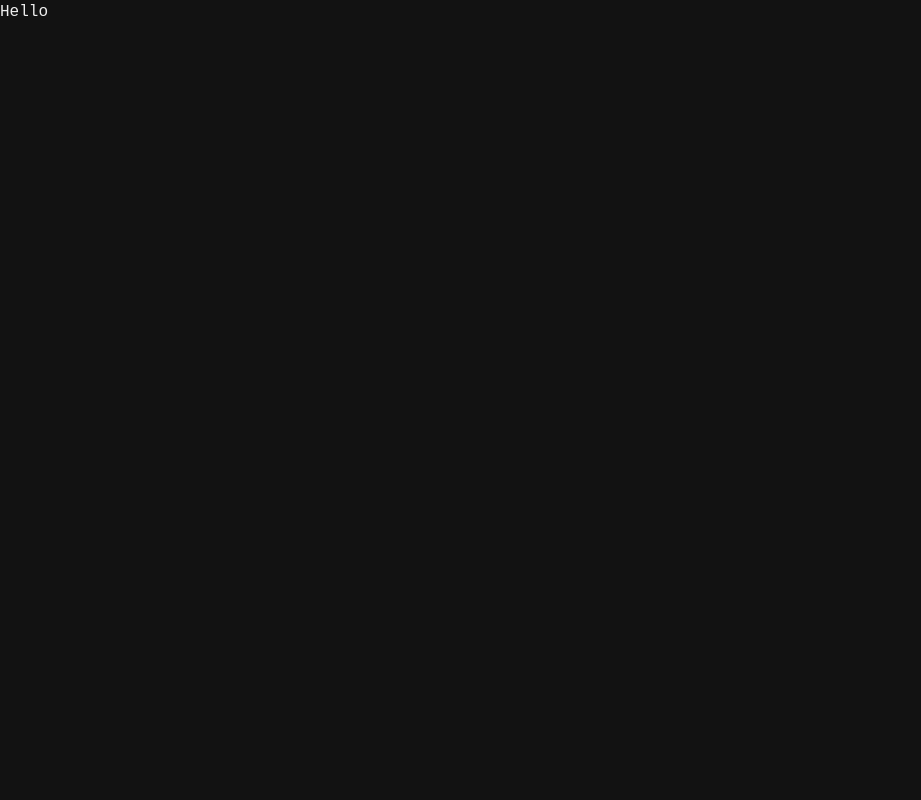
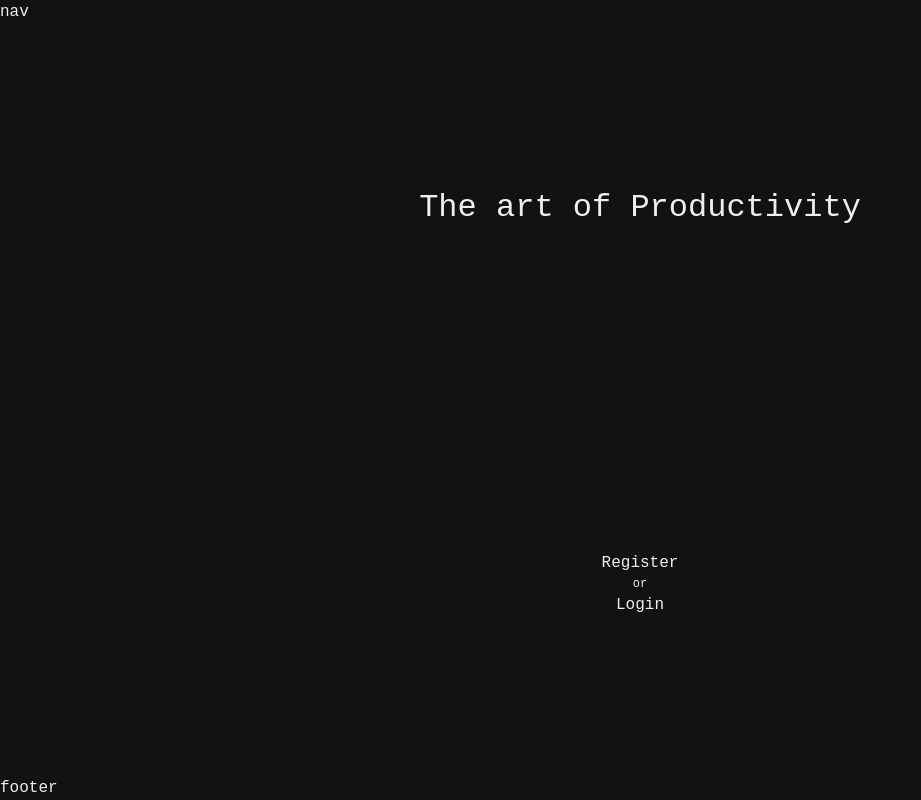
Before and after one commit to MaciejGL/productive-client, a Gatsby site: page / in a window 1280 px wide. Shown: the whole page, without its empty margins (0-921 px from the left). Built offline with nearby package versions, Linux system fonts and the light colour scheme; Gatsby itself is replaced by a stand-in of ours.

Commit message:
Setting up pages

```diff
--- /dev/null
+++ b/src/components/Footer/Footer.js
@@ -0,0 +1,7 @@
+import React from 'react';
+
+const Footer = () => {
+  return <div>footer</div>;
+};
+
+export default Footer;
--- /dev/null
+++ b/src/components/Header/Header.js
@@ -0,0 +1,13 @@
+import React from 'react';
+// Components
+import Navigation from './Navigation/Navigation';
+
+const Header = () => {
+  return (
+    <div>
+      <Navigation />
+    </div>
+  );
+};
+
+export default Header;
--- /dev/null
+++ b/src/components/Header/Navigation/Navigation.js
@@ -0,0 +1,7 @@
+import React from 'react';
+
+const Navigation = () => {
+  return <div>nav</div>;
+};
+
+export default Navigation;
--- /dev/null
+++ b/src/components/Layout.js
@@ -0,0 +1,24 @@
+import React from 'react';
+// Components
+import Header from './Header/Header';
+import Footer from './Footer/Footer';
+// Style
+import { Wrapper, Content } from './layout_style';
+import GlobalStyles from '../styles/styles';
+import { ThemeProvider } from 'styled-components';
+import { darkMode, lightMode } from '../styles/themeContext';
+
+const Layout = (props) => {
+  return (
+    <ThemeProvider theme={darkMode}>
+      <GlobalStyles />
+      <Wrapper>
+        <Header />
+        <Content>{props.children}</Content>
+        <Footer />
+      </Wrapper>
+    </ThemeProvider>
+  );
+};
+
+export default Layout;
--- /dev/null
+++ b/src/components/layout_style.js
@@ -0,0 +1,16 @@
+import styled from 'styled-components';
+
+export const Content = styled.div`
+  display: flex;
+  flex-direction: column;
+  align-items: center;
+  justify-content: space-around;
+  flex-grow: 1;
+`;
+
+export const Wrapper = styled.div`
+  height: 100vh;
+  display: flex;
+  align-items: stretch;
+  flex-direction: column;
+`;
--- a/src/pages/index.js
+++ b/src/pages/index.js
@@ -1,15 +1,27 @@
 import * as React from 'react';
+import { Link } from 'gatsby';
 // Styles
 import GlobalStyles from '../styles/styles';
 import { ThemeProvider } from 'styled-components';
 import { darkMode, lightMode } from '../styles/themeContext';
+import { BoxBtn } from '../styles/home_style';
+import { ParagraphSmall } from '../styles/styles';
+// Components
+import Layout from '../components/Layout';
 
 // Markup
 const App = () => {
   return (
     <ThemeProvider theme={darkMode}>
       <GlobalStyles />
-      Hello
+      <Layout>
+        <h1>The art of Productivity</h1>
+        <BoxBtn>
+          <Link to="/register">Register</Link>
+          <ParagraphSmall>or</ParagraphSmall>
+          <Link to="/login">Login</Link>
+        </BoxBtn>
+      </Layout>
     </ThemeProvider>
   );
 };
--- /dev/null
+++ b/src/styles/home_style.js
@@ -0,0 +1,7 @@
+import styled from 'styled-components';
+
+export const BoxBtn = styled.div`
+  display: flex;
+  flex-direction: column;
+  align-items: center;
+`;
--- a/src/styles/styles.js
+++ b/src/styles/styles.js
@@ -1,3 +1,4 @@
+import styled from 'styled-components';
 import { createGlobalStyle } from 'styled-components';
 
 const GlobalStyles = createGlobalStyle`
@@ -20,7 +21,7 @@ const GlobalStyles = createGlobalStyle`
     min-height: 100%;
     width: 100%;
     box-sizing: border-box;
-    font-size: 16px;
+    font-size: 62.5%;
     line-height: 1.5;
     padding: 0;
     margin: 0;
@@ -34,6 +35,7 @@ const GlobalStyles = createGlobalStyle`
     box-sizing: border-box;
     width: 100%;
     height: 100%;
+    font-size: 1.6rem;
     overscroll-behavior-y: none;
     -webkit-overflow-scrolling: touch;
     font-family: 'droid-sans-mono', 'bebas-neue-by-fontfabric', monospace;
@@ -49,3 +51,7 @@ const GlobalStyles = createGlobalStyle`
 `;
 
 export default GlobalStyles;
+
+export const ParagraphSmall = styled.p`
+  font-size: 1.2rem;
+`;
```
Also changed, not shown: src/pages/dashboard.js (added, +8 -0 lines), src/pages/login.js (added, +8 -0 lines), src/pages/register.js (added, +8 -0 lines).
